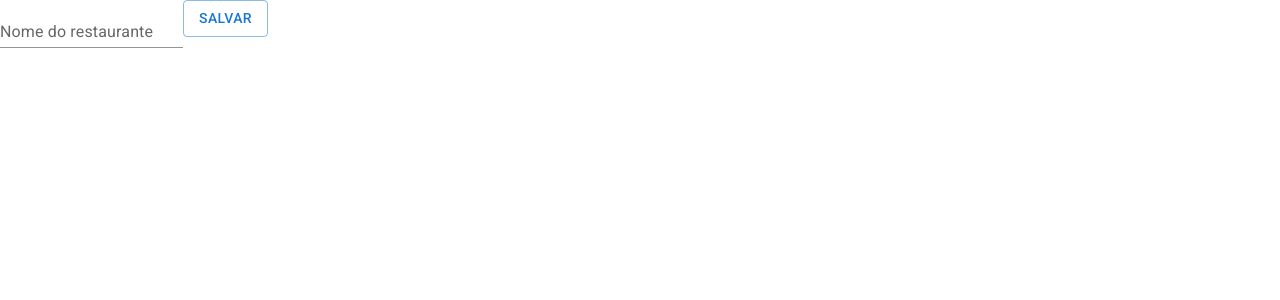
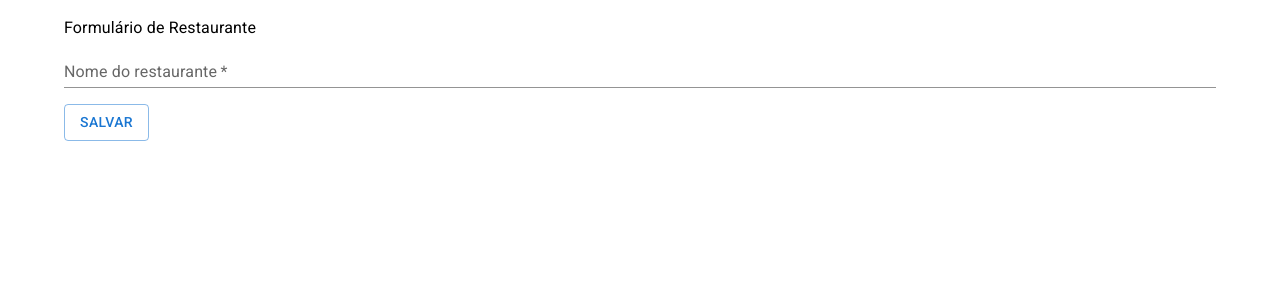
Before and after one commit to brunorochadelima/alfood, a React (Create React App) app: page /admin/restaurantes/1 in a window 1280 px wide. Shown: the top 300 px of the page. Built offline with nearby package versions, Linux system fonts and the light colour scheme; no server answers.

Commit message:
Ajustando layout formulário

```diff
--- a/src/paginas/Administracao/Restaurante/FormRestaurante.tsx
+++ b/src/paginas/Administracao/Restaurante/FormRestaurante.tsx
@@ -1,4 +1,4 @@
-import { Button, TextField } from "@mui/material";
+import { Box, Button, Container, TextField, Typography } from "@mui/material";
 import axios from "axios";
 import React, { useEffect, useState } from "react";
 import { useParams } from "react-router-dom";
@@ -41,16 +41,21 @@ export default function FormRestaurante() {
   }
 
   return (
-    <form onSubmit={aoSubmeterForm}>
+    <Container sx={{ marginTop: 2 }}>
+      <Typography component='h1'>Formulário de Restaurante</Typography>
+    <Box component="form" onSubmit={aoSubmeterForm}>
       <TextField
         value={nomeRestaurante}
         onChange={(evento) => setNomeRestaurante(evento.target.value)}
         label="Nome do restaurante"
         variant="standard"
+        fullWidth
+        required
       />
-      <Button variant="outlined" type="submit">
+      <Button sx={{marginTop: 2}} variant="outlined" type="submit">
         Salvar
       </Button>
-    </form>
+    </Box>
+    </Container>
   );
 }
```
